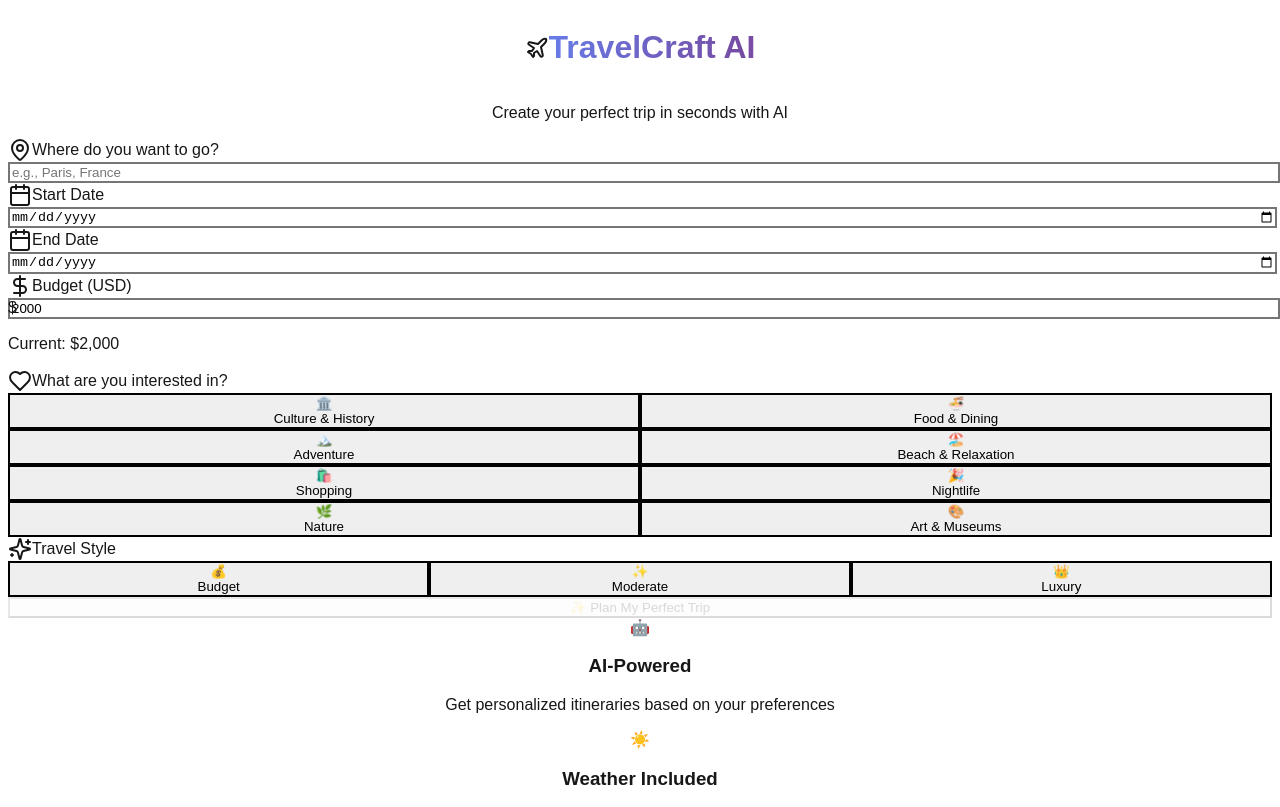
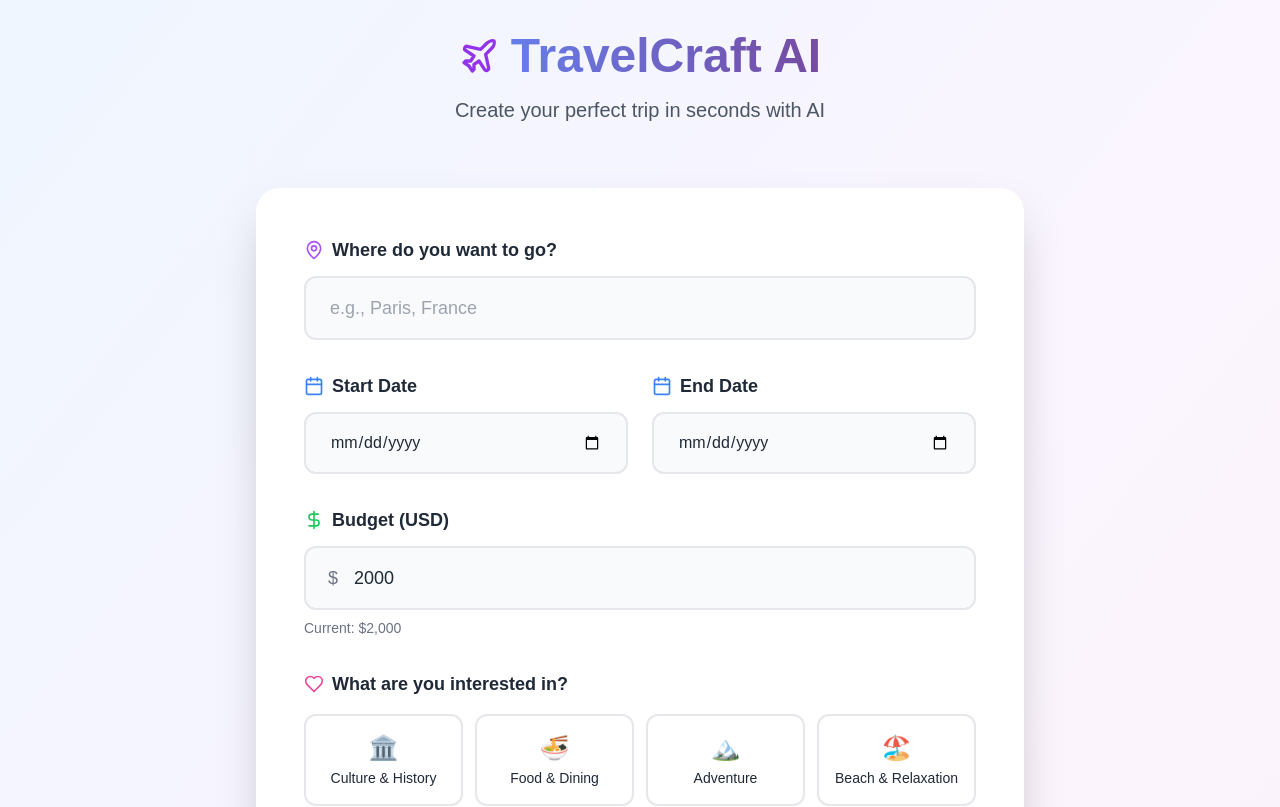
Before and after one commit to djcastelino/travel-planner-app, a Next.js app: page / in a window 1280 px wide. Shown: the top 807 px of the page. Built offline with nearby package versions, Linux system fonts and the light colour scheme.

Commit message:
Fix Tailwind CSS for production build

```diff
--- /dev/null
+++ b/postcss.config.js
@@ -0,0 +1,6 @@
+module.exports = {
+  plugins: {
+    tailwindcss: {},
+    autoprefixer: {},
+  },
+}
--- a/postcss.config.mjs
+++ /dev/null
@@ -1,9 +0,0 @@
-/** @type {import('postcss-load-config').Config} */
-const config = {
-  plugins: {
-    '@tailwindcss/postcss': {},
-    autoprefixer: {},
-  },
-};
-
-export default config;
--- a/tailwind.config.ts
+++ b/tailwind.config.js
@@ -1,6 +1,5 @@
-import type { Config } from "tailwindcss";
-
-const config: Config = {
+/** @type {import('tailwindcss').Config} */
+module.exports = {
   content: [
     "./pages/**/*.{js,ts,jsx,tsx,mdx}",
     "./components/**/*.{js,ts,jsx,tsx,mdx}",
@@ -8,10 +7,6 @@ const config: Config = {
   ],
   theme: {
     extend: {
-      colors: {
-        background: "var(--background)",
-        foreground: "var(--foreground)",
-      },
       animation: {
         'spin-slow': 'spin 3s linear infinite',
         'pulse-slow': 'pulse 3s cubic-bezier(0.4, 0, 0.6, 1) infinite',
@@ -20,5 +15,4 @@ const config: Config = {
     },
   },
   plugins: [],
-};
-export default config;
+}
```
Also changed, not shown: package.json (+3 -4 lines), 1 other file (tests, documents, lock files or other folders).
